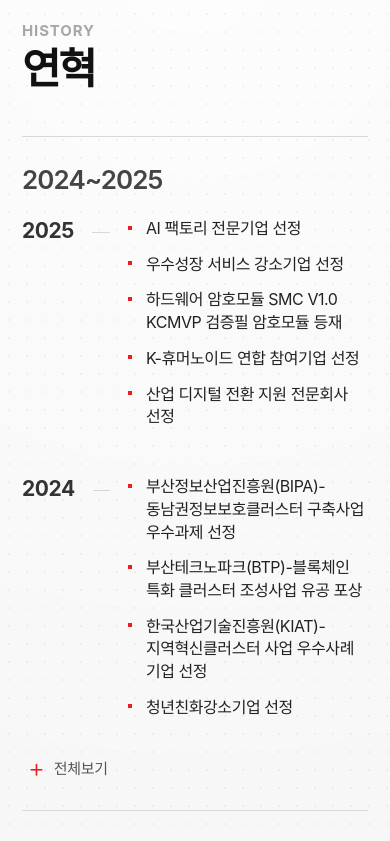
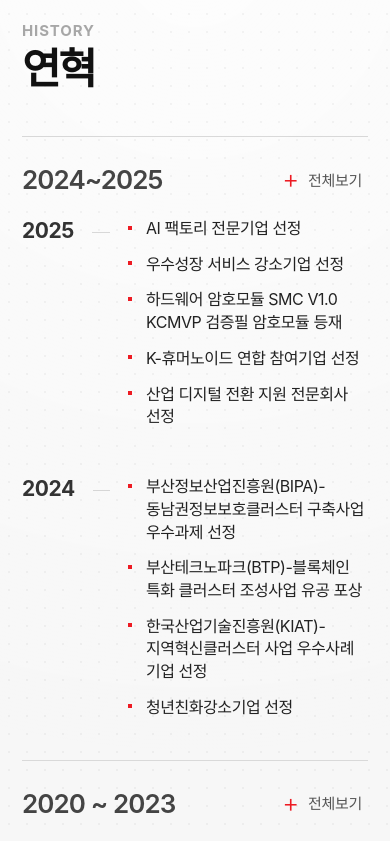
Before and after one commit to arena1118/smartM2M, a Next.js app: page / in a window 390 px wide. Shown: the part 4340-5181 px from the top of the page. Built offline with nearby package versions, Linux system fonts and the light colour scheme.

Commit message:
연혁 닫기 버튼 스크롤 고정

```diff
--- a/components/HistorySection.module.css
+++ b/components/HistorySection.module.css
@@ -1,7 +1,7 @@
 /* 연혁 섹션의 접힘과 펼침 레이아웃을 정의합니다. */
 .section {
   position: relative;
-  overflow: hidden;
+  overflow: clip;
   padding: 96px 0 118px;
   padding-left: 50px;
   background:
@@ -204,6 +204,17 @@
   transform: rotate(180deg);
 }
 
+.group.open .toggle {
+  position: sticky;
+  z-index: 3;
+  top: 96px;
+  padding: 8px 10px;
+  border-radius: 4px;
+  background: rgba(255, 255, 255, 0.9);
+  box-shadow: 0 6px 18px rgba(0, 0, 0, 0.08);
+  backdrop-filter: blur(8px);
+}
+
 @media (max-width: 900px) {
   .section {
     padding: 70px 22px 86px;
@@ -214,9 +225,20 @@
   }
 
   .group {
-    grid-template-columns: 1fr;
+    grid-template-areas:
+      "range toggle"
+      "timeline timeline";
+    grid-template-columns: minmax(0, 1fr) auto;
     gap: 22px;
     padding: 28px 0;
+  }
+
+  .range {
+    grid-area: range;
+  }
+
+  .timeline {
+    grid-area: timeline;
   }
 
   .yearRow {
@@ -225,6 +247,11 @@
   }
 
   .toggle {
+    grid-area: toggle;
     justify-content: flex-start;
   }
+
+  .group.open .toggle {
+    top: 72px;
+  }
 }
```
Also changed, not shown: 2 other files (tests, documents, lock files or other folders).
